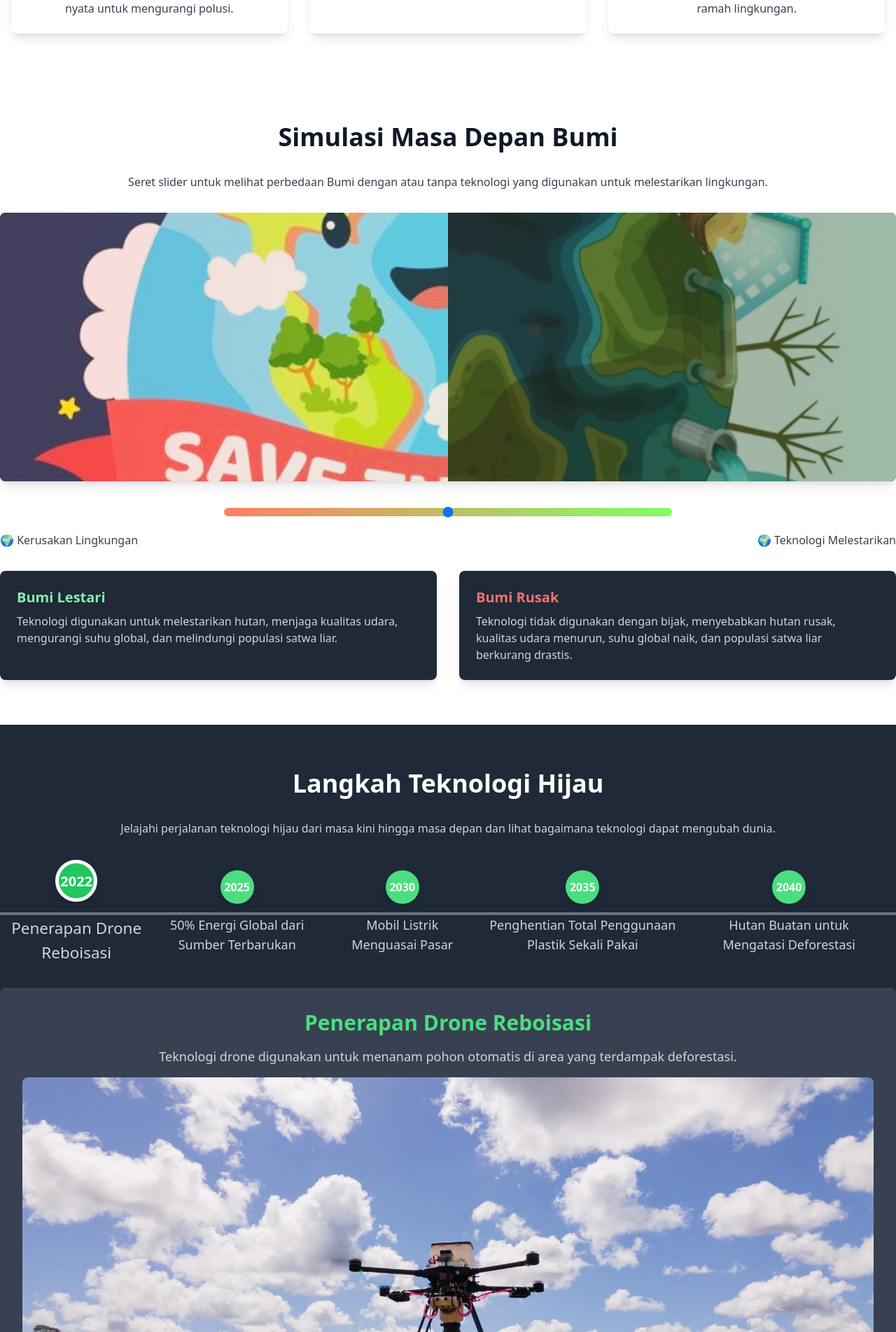
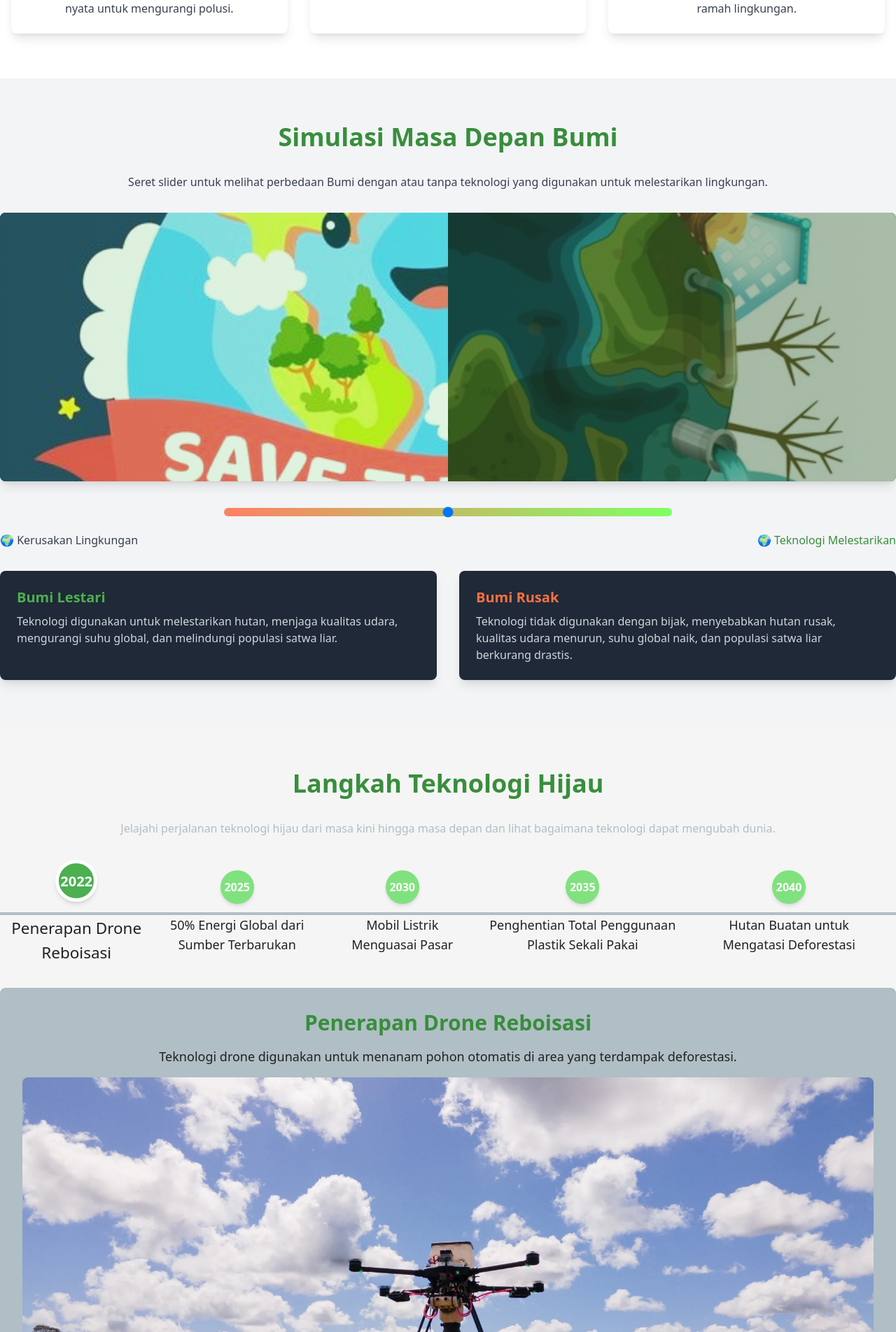
Before and after one commit to reynaldo0/Futuron, a React (Vite) app: page / in a window 1280 px wide. Shown: the part 1156-3060 px from the top of the page at 70% size. Built offline with nearby package versions, Linux system fonts and the light colour scheme.

Commit message:
fix : false

```diff
--- a/src/pages/Home/RoadMap.jsx
+++ b/src/pages/Home/RoadMap.jsx
@@ -34,7 +34,6 @@ const milestones = [
 ];
 
 const Roadmap = () => {
-  // Set default selected milestone to the first one
   const [selectedMilestoneIndex, setSelectedMilestoneIndex] = useState(0);
 
   const handleHover = (index) => {
@@ -42,7 +41,6 @@ const Roadmap = () => {
   };
 
   const handleNext = () => {
-    // Move to the next milestone
     setSelectedMilestoneIndex((prevIndex) =>
       prevIndex < milestones.length - 1 ? prevIndex + 1 : 0
     );
@@ -51,17 +49,19 @@ const Roadmap = () => {
   const selectedMilestone = milestones[selectedMilestoneIndex];
 
   return (
-    <section className="py-16 bg-gray-800 text-white">
+    <section className="py-16 bg-normal-100 text-normal-300">
       <div className="container mx-auto text-center">
-        <h2 className="text-4xl font-bold mb-8">Langkah Teknologi Hijau</h2>
-        <p className="text-gray-300 mb-12">
+        <h2 className="text-4xl font-bold text-primary-300 mb-8">
+          Langkah Teknologi Hijau
+        </h2>
+        <p className="text-normal-200 mb-12">
           Jelajahi perjalanan teknologi hijau dari masa kini hingga masa depan dan lihat bagaimana teknologi dapat mengubah dunia.
         </p>
 
         {/* Roadmap */}
         <div className="relative flex items-center justify-center">
           {/* Roadmap Line */}
-          <div className="absolute w-full h-1 bg-gray-500 top-1/2 hidden md:block"></div>
+          <div className="absolute w-full h-1 bg-normal-200 top-1/2 hidden md:block"></div>
 
           {/* Milestones */}
           <div className="flex flex-col lg:flex-row justify-center w-full px-4">
@@ -78,15 +78,17 @@ const Roadmap = () => {
                 <div
                   className={`w-12 h-12 ${
                     index === selectedMilestoneIndex
-                      ? "bg-green-500 border-4 border-white"
-                      : "bg-green-400"
-                  } rounded-full flex items-center justify-center shadow-lg transform transition-transform`}
+                      ? "bg-primary-100 border-4 border-white"
+                      : "bg-primary-200"
+                  } rounded-full flex items-center justify-center shadow-md transform transition-transform`}
                 >
                   <span className="text-white font-bold">{milestone.year}</span>
                 </div>
 
                 {/* Title */}
-                <span className="text-lg mt-4 text-gray-300 px-10 md:px-0">{milestone.title}</span>
+                <span className="text-lg mt-4 text-normal-300 px-10 md:px-0">
+                  {milestone.title}
+                </span>
               </div>
             ))}
           </div>
@@ -94,9 +96,13 @@ const Roadmap = () => {
 
         {/* Selected Milestone Details */}
         {selectedMilestone && (
-          <div className="mt-12 bg-gray-700 p-8 rounded-lg shadow-lg flex flex-col items-center">
-            <h3 className="text-3xl font-bold text-green-400 mb-4">{selectedMilestone.title}</h3>
-            <p className="text-lg text-gray-300 mb-4">{selectedMilestone.description}</p>
+          <div className="mt-12 bg-normal-200 p-8 rounded-lg shadow-lg flex flex-col items-center">
+            <h3 className="text-3xl font-bold text-primary-300 mb-4">
+              {selectedMilestone.title}
+            </h3>
+            <p className="text-lg text-normal-300 mb-4">
+              {selectedMilestone.description}
+            </p>
             <img
               src={selectedMilestone.image}
               alt={selectedMilestone.title}
@@ -106,7 +112,7 @@ const Roadmap = () => {
             {/* Next Button */}
             <button
               onClick={handleNext}
-              className="mt-4 bg-green-500 hover:bg-green-600 text-white font-bold py-2 px-6 rounded-full transition-all"
+              className="mt-4 bg-primary-100 hover:bg-primary-200 text-white font-bold py-2 px-6 rounded-full transition-all"
             >
               Next
             </button>
--- a/src/pages/Home/Simulations.jsx
+++ b/src/pages/Home/Simulations.jsx
@@ -17,9 +17,9 @@ const Simulations = () => {
   };
 
   return (
-    <section className="py-16">
+    <section className="py-16 bg-gray-100">
       <div className="container mx-auto text-center">
-        <h2 className="text-4xl font-bold text-gray-900 mb-8">
+        <h2 className="text-4xl font-bold text-primary-300 mb-8">
           Simulasi Masa Depan Bumi
         </h2>
         <p className="text-gray-700 mb-8">
@@ -60,7 +60,7 @@ const Simulations = () => {
           />
 
           {/* Overlay efek transisi */}
-          <div className="absolute top-0 left-0 w-full h-full bg-gradient-to-r from-red-500 to-green-400 opacity-20 pointer-events-none" />
+          <div className="absolute top-0 left-0 w-full h-full bg-gradient-to-r from-primary-100 to-primary-200 opacity-20 pointer-events-none" />
         </div>
 
         {/* Slider Control */}
@@ -70,21 +70,21 @@ const Simulations = () => {
           max="100"
           value={sliderValue}
           onChange={handleSliderChange}
-          className="w-1/2 cursor-pointer appearance-none h-3 rounded-lg focus:outline-none focus:ring-2 focus:ring-green-500 transition transform hover:scale-105"
+          className="w-1/2 cursor-pointer appearance-none h-3 rounded-lg focus:outline-none focus:ring-2 focus:ring-primary-200 transition transform hover:scale-105"
           style={{
             background: getSliderBackground(sliderValue),
           }}
         />
 
         <div className="flex justify-between mt-4 text-gray-700">
-          <span>🌍 Kerusakan Lingkungan</span>
-          <span>🌍 Teknologi Melestarikan</span>
+          <span className="text-secondary-300">🌍 Kerusakan Lingkungan</span>
+          <span className="text-primary-300">🌍 Teknologi Melestarikan</span>
         </div>
 
         {/* Informasi tambahan di bawah slider */}
         <div className="mt-8 grid grid-cols-1 md:grid-cols-2 gap-8 text-left">
           <div className="bg-gray-800 p-6 rounded-lg shadow-lg hover:bg-gray-700 transition">
-            <h3 className="text-xl font-semibold text-green-300 mb-2">
+            <h3 className="text-xl font-semibold text-primary-100 mb-2">
               Bumi Lestari
             </h3>
             <p className="text-gray-300">
@@ -94,7 +94,7 @@ const Simulations = () => {
           </div>
 
           <div className="bg-gray-800 p-6 rounded-lg shadow-lg hover:bg-gray-700 transition">
-            <h3 className="text-xl font-semibold text-red-400 mb-2">
+            <h3 className="text-xl font-semibold text-secondary-100 mb-2">
               Bumi Rusak
             </h3>
             <p className="text-gray-300">
--- a/tailwind.config.js
+++ b/tailwind.config.js
@@ -5,19 +5,18 @@ export default {
     extend: {
       colors: {
         primary: {
-          100 : "#34D399",
-          200 : "#A7F3D0",
-          300 : "#064E3B",
+          100: "#4CAF50", // Soft Green (used for accents)
+          200: "#80E27E", // Light Green (used for hover or highlighted states)
+          300: "#388E3C", // Darker Green (for titles and emphasis)
         },
         secondary: {
-          100 : "#EF4444",
-          200 : "#FEE2E2",
-          300 : "#7F1D1D",
+          100: "#FF7043", // Soft Coral (used for contrast)
+          200: "#FFAB91", // Lighter Coral (subtle accents)
         },
         normal: {
-          100 : "#F3F4F6",
-          200 : "#9CA3AF",
-          300 : "#1F2937",
+          100: "#F5F5F5", // Very Light Gray (background)
+          200: "#B0BEC5", // Medium Gray (used for secondary text)
+          300: "#212121", // Dark Gray (used for primary text and contrast)
         },
       },
     },
```
